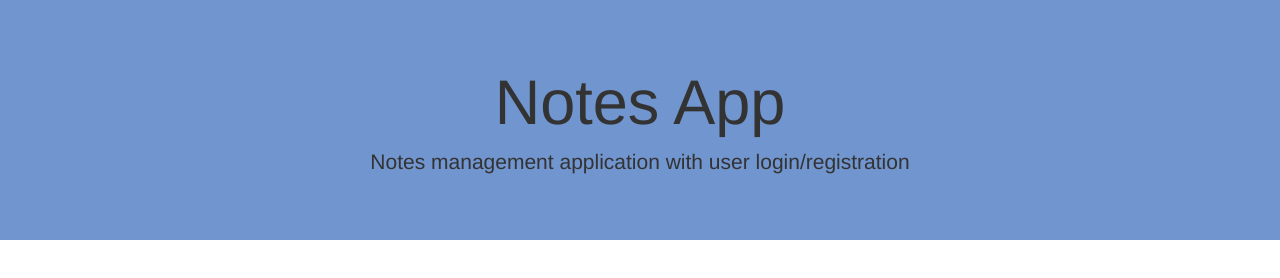
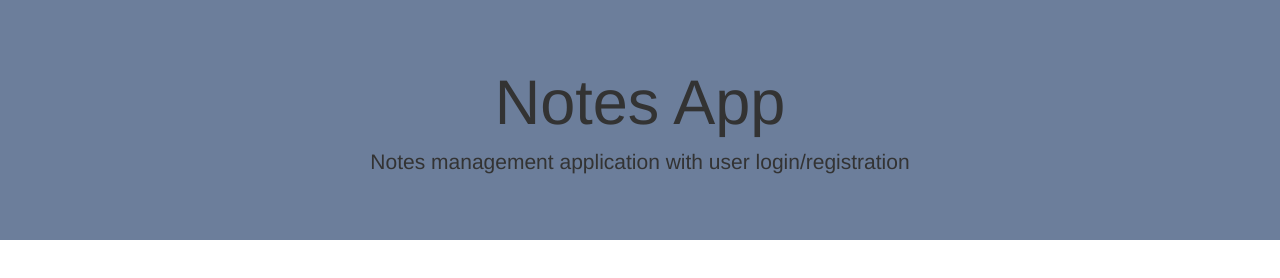
Before and after one commit to Clemich38/lnkdntest, a website: page src/client/index.html in a window 1280 px wide. Drawn offline with nearby package versions, Linux system fonts and the light colour scheme; some packages are replaced by stand-ins of ours; no server answers.

Commit message:
backgroud color modified

```diff
--- a/src/client/css/main.css
+++ b/src/client/css/main.css
@@ -1,6 +1,6 @@
 .jumbotron {
     padding: 1em inherit;
-    background-color:#7195ce;
+    background-color:#6c7e9b;
 }
 
 .horizontal-center {
```
